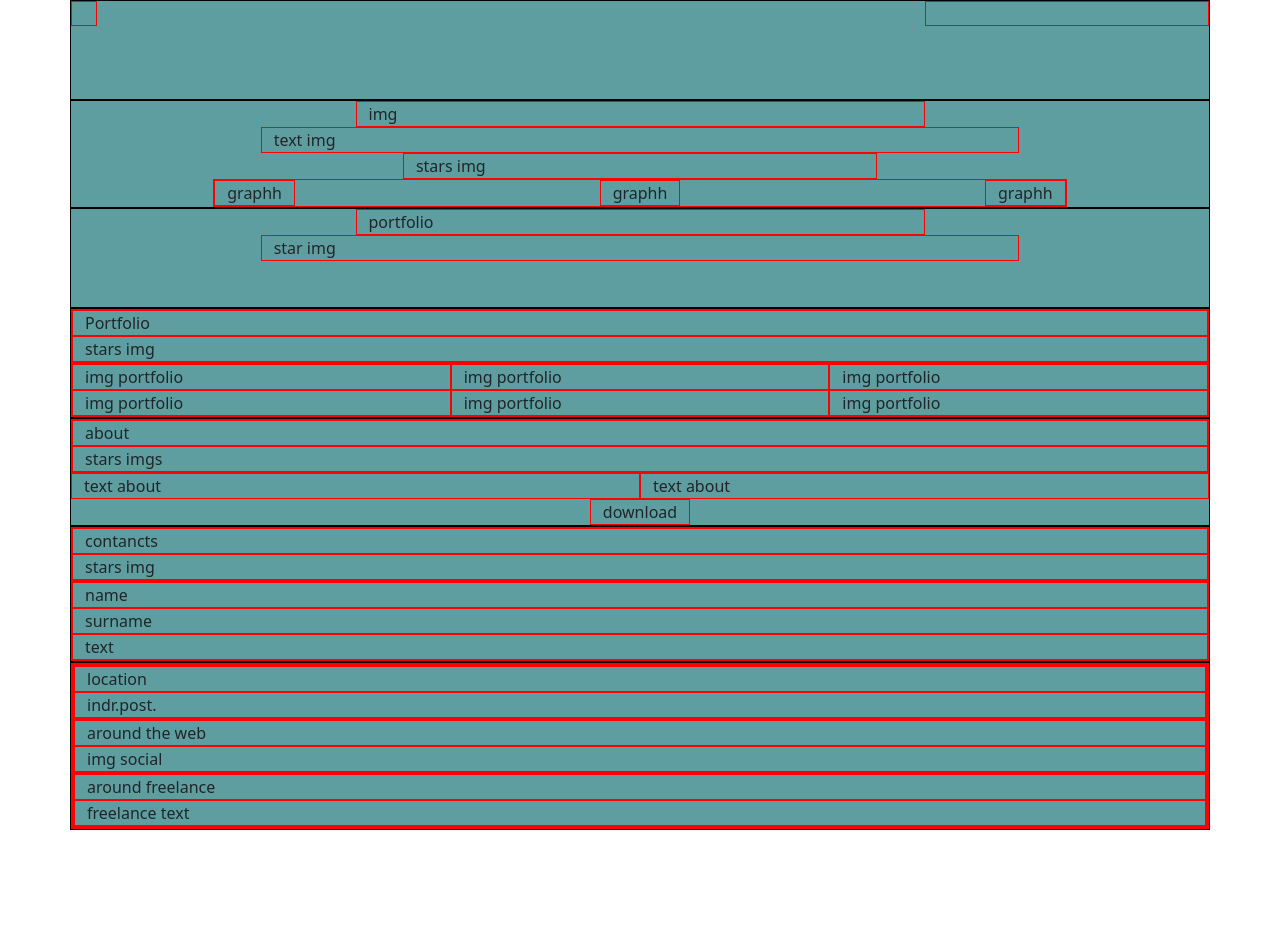
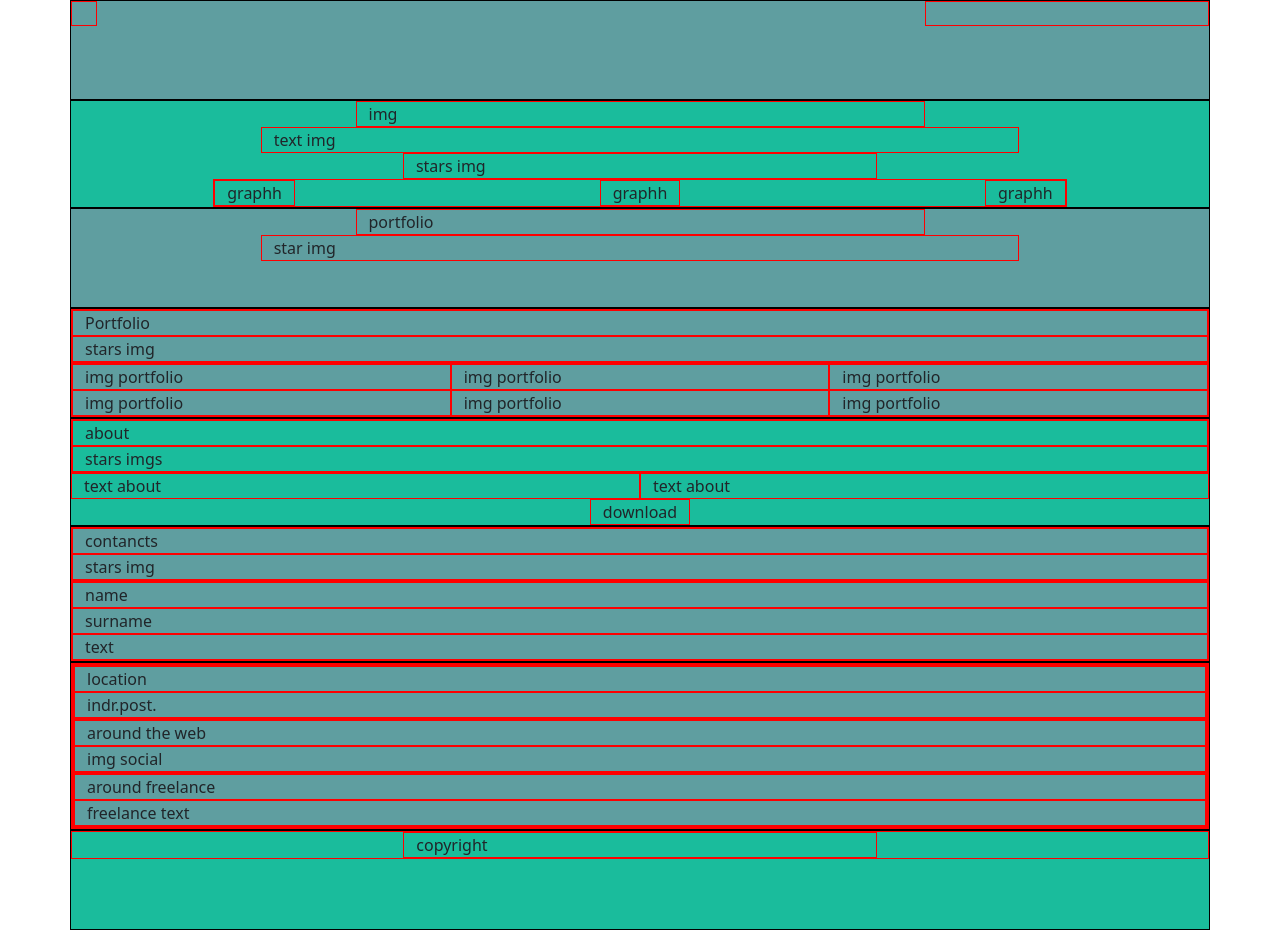
Before and after one commit to Nicola-Campagna/html-css-bootstrap-freelancer, a plain HTML site: page index.html in a window 1280 px wide. Before the commit the page ends 830 px from the top, so only its background shows below. Drawn offline with nearby package versions, Linux system fonts and the light colour scheme.

Commit message:
footer structure

```diff
--- a/index.html
+++ b/index.html
@@ -27,7 +27,7 @@
     </header>
 
     <main>
-        <div class="container">
+        <div class="container green">
             <!-- RIGA 2 -->
             <div class="row justify-content-center">
                 <div class="col-6">img</div>
@@ -67,7 +67,7 @@
             </section>
 
             <section class="about">
-                <div class="container">
+                <div class="container green">
                     <div class="row row-cols-1 justify-content-center">
                         <div class="col">about</div>
                         <div class="col">stars imgs</div>
@@ -113,18 +113,21 @@
                                 <div class="col">around freelance</div>
                                 <div class="col">freelance text</div>
                             </div>
-
-
                         </div>
-
                     </div>
                 </div>
             </section>
-
-
-
         </section>
     </main>
+
+    <footer>
+        <div class="container green">
+            <div class="row row-cols-1 justify-content-center align-items-center">
+                <div class="col-5">copyright</div>
+            </div>
+        </div>
+
+    </footer>
 
 
 </body>
--- a/style.css
+++ b/style.css
@@ -8,3 +8,11 @@
     min-height: 25px;
     border: 1px solid red;
 }
+
+.green{
+    background-color: #1ABC9C;
+}
+
+.footer{
+    min-height: 100px;
+}
```
